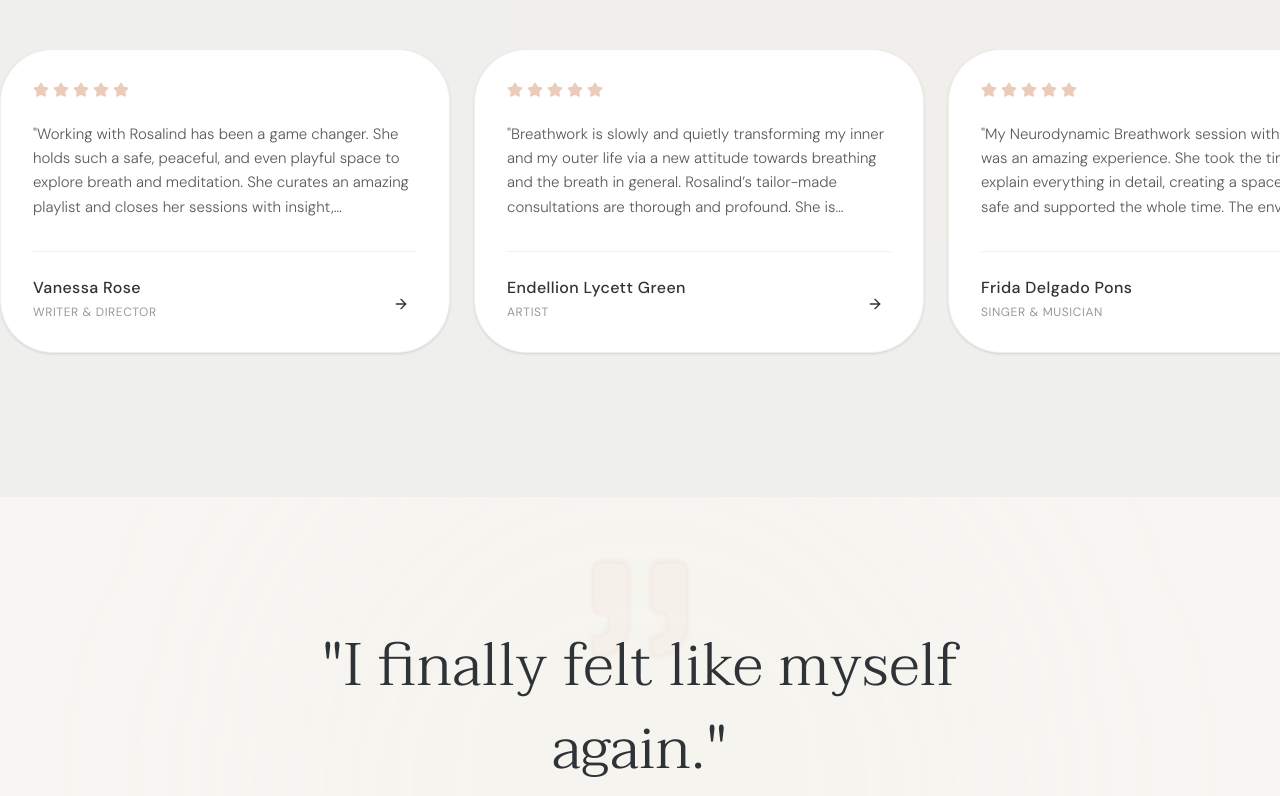
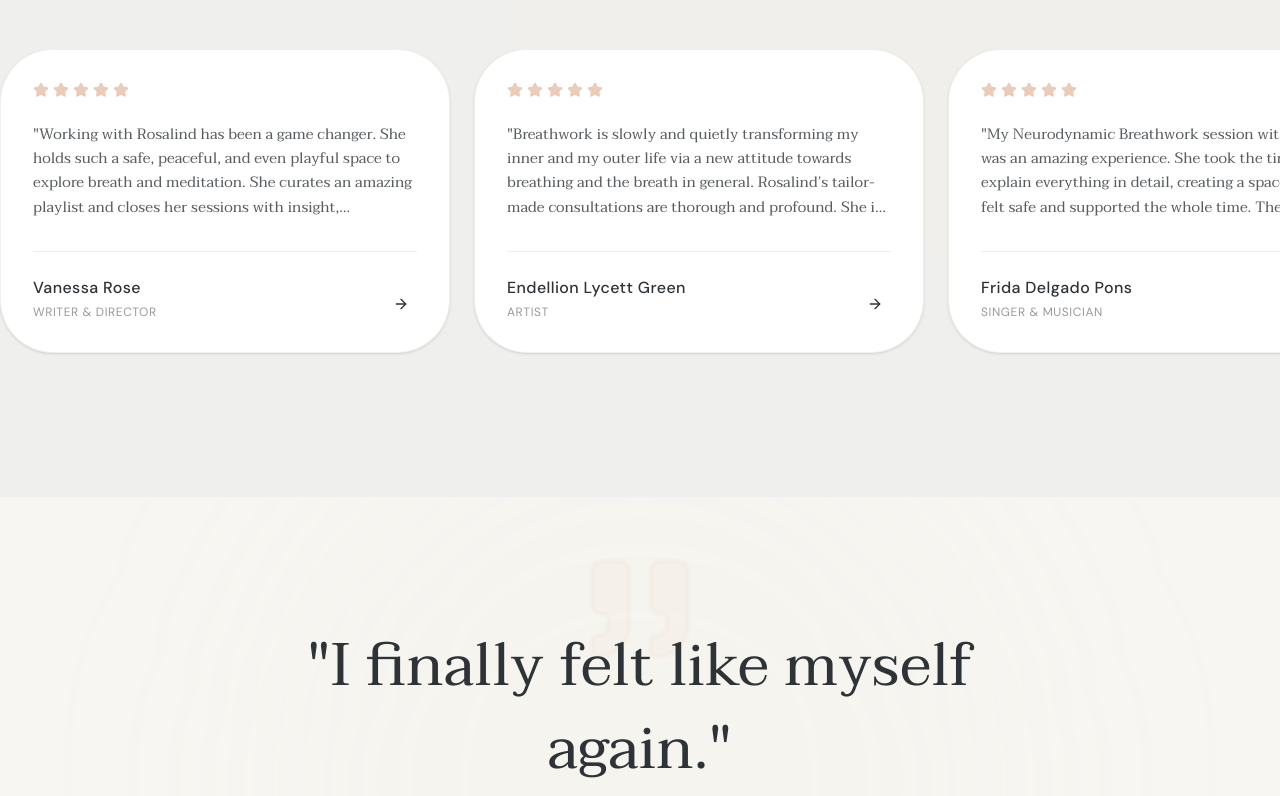
Before and after one commit to saanwordpress/Breathewrite, a Next.js app: page /testimonials in a window 1280 px wide. Shown: the part 1784-2580 px from the top of the page. Built offline with nearby package versions, Linux system fonts and the light colour scheme.

Commit message:
style: apply Taviraj font weight 400 to all quotes

```diff
--- a/src/app/(frontend)/testimonials/components/FeaturedTestimonial.tsx
+++ b/src/app/(frontend)/testimonials/components/FeaturedTestimonial.tsx
@@ -35,7 +35,7 @@ export function FeaturedTestimonial({ quote, name, role }: FeaturedTestimonialPr
             ))}
           </div>
 
-          <blockquote className="text-2xl md:text-4xl font-heading text-center leading-relaxed text-foreground/90 mb-10">
+          <blockquote className="text-2xl md:text-4xl font-heading font-normal text-center leading-relaxed text-foreground/90 mb-10">
             &quot;{quote}&quot;
           </blockquote>
 
--- a/src/app/(frontend)/testimonials/components/FloatingQuote.tsx
+++ b/src/app/(frontend)/testimonials/components/FloatingQuote.tsx
@@ -28,7 +28,7 @@ export function FloatingQuote({ quote, author, role }: FloatingQuoteProps) {
             <Quote className="w-24 h-24 md:w-32 md:h-32" strokeWidth={1} fill="currentColor" />
           </div>
 
-          <h2 className="text-3xl md:text-5xl lg:text-6xl font-heading text-primary leading-relaxed md:leading-snug relative z-10 font-light px-4 md:px-0">
+          <h2 className="text-3xl md:text-5xl lg:text-6xl font-heading text-primary leading-relaxed md:leading-snug relative z-10 font-normal px-4 md:px-0">
             &quot;{quote}&quot;
           </h2>
 
--- a/src/app/(frontend)/testimonials/components/MemberStories.tsx
+++ b/src/app/(frontend)/testimonials/components/MemberStories.tsx
@@ -53,7 +53,7 @@ export function MemberStories() {
                 <span className="inline-block px-3 py-1 bg-secondary/10 text-secondary text-xs font-medium uppercase tracking-widest rounded-full mb-6">
                   Member for {story.months}
                 </span>
-                <p className="text-foreground/80 font-light text-lg leading-relaxed relative z-10">
+                <p className="text-foreground/80 font-heading font-normal text-lg leading-relaxed relative z-10">
                   &quot;{story.quote}&quot;
                 </p>
               </div>
--- a/src/app/(frontend)/testimonials/components/TestimonialCarousel.tsx
+++ b/src/app/(frontend)/testimonials/components/TestimonialCarousel.tsx
@@ -59,7 +59,7 @@ export function TestimonialCarousel({ testimonials }: TestimonialCarouselProps)
                 ))}
               </div>
 
-              <p className="text-foreground/80 font-light text-[15px] leading-relaxed mb-8 line-clamp-4 flex-grow">
+              <p className="text-foreground/80 font-heading font-normal text-[15px] leading-relaxed mb-8 line-clamp-4 flex-grow">
                 &quot;{testimonial.quote}&quot;
               </p>
 
@@ -83,7 +83,7 @@ export function TestimonialCarousel({ testimonials }: TestimonialCarouselProps)
                       <DialogTitle className="text-2xl font-heading text-primary">{testimonial.name}</DialogTitle>
                       {testimonial.role && <DialogDescription className="uppercase tracking-widest text-xs mt-1">{testimonial.role}</DialogDescription>}
                     </DialogHeader>
-                    <div className="font-light text-foreground/90 text-lg leading-loose space-y-4">
+                    <div className="font-heading font-normal text-foreground/90 text-lg leading-loose space-y-4">
                       <p>&quot;{testimonial.quote}&quot;</p>
                     </div>
                   </DialogContent>
```
